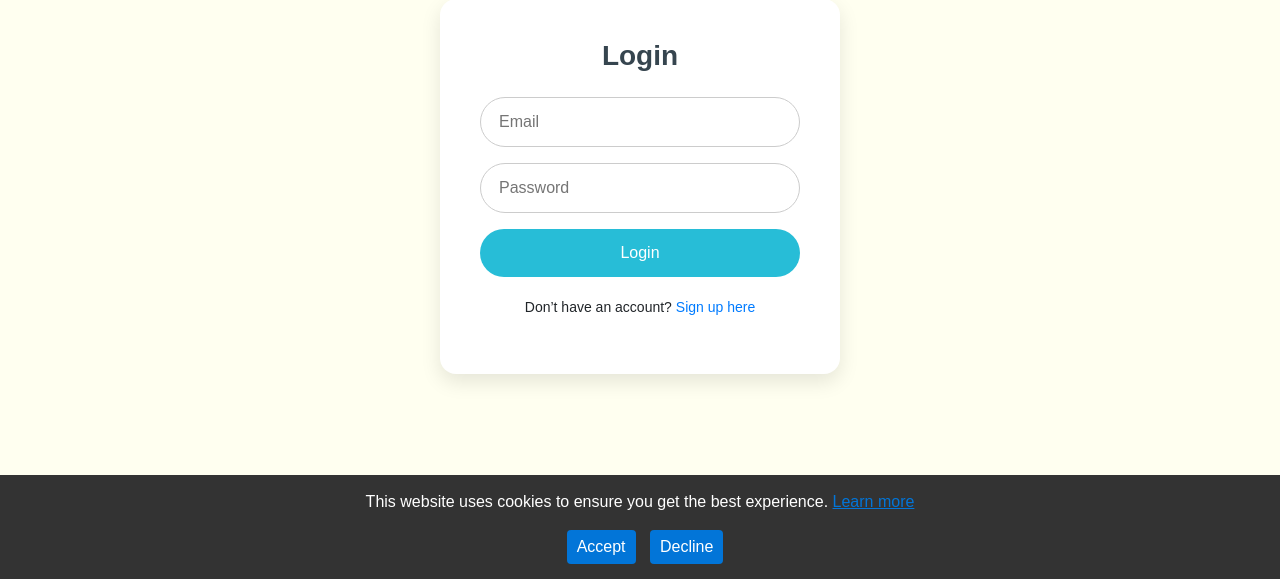
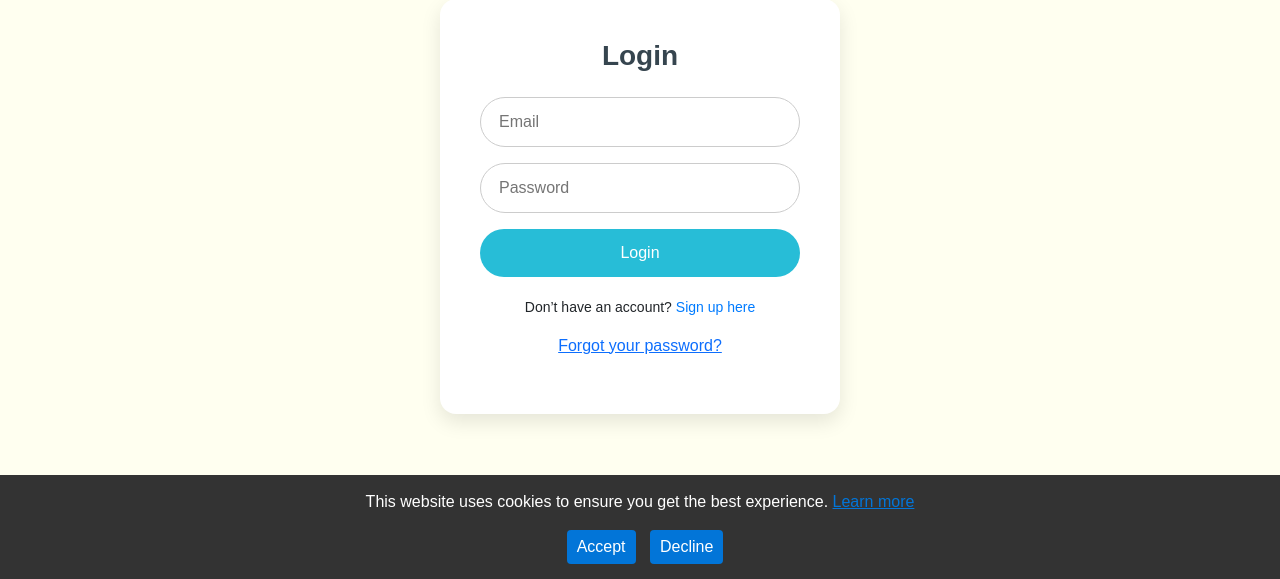
Before and after one commit to EvanG-17/fypSite, a Flask app: page /login in a window 1280 px wide. Shown: the part 221-800 px from the top of the page. Run offline with Flask 3, Linux system fonts and the light colour scheme; parts of the project's set-up code (start-up, migrations or seed data) failed here and were passed over; some libraries are stand-ins or nearby versions.

Commit message:
Password Recovery Working

```diff
--- a/templates/login.html
+++ b/templates/login.html
@@ -8,11 +8,10 @@
     {% with login_flash = get_flashed_messages() %}
         {% if login_flash %}
             <div class="flash-message">
-            {{ login_flash[0] }}
+                {{ login_flash[0] }}
             </div>
         {% endif %}
     {% endwith %}
-
 
     <!-- Login Form -->
     <form method="POST">
@@ -25,5 +24,49 @@
         Don’t have an account?
         <a href="{{ url_for('signup') }}">Sign up here</a>
     </p>
+
+    <p style="margin-top: 10px;">
+        <a href="#" onclick="showPasswordReset()">Forgot your password?</a>
+    </p>
+
+    <!-- Hidden Password Reset Section -->
+    <div id="reset-container" style="display: none; margin-top: 20px;">
+        <input type="email" id="resetEmail" placeholder="Enter your email" class="login-input" required>
+        <button type="button" onclick="resetPassword()" class="login-btn" style="margin-top: 10px;">Reset Password</button>
+        <p id="resetMessage" style="margin-top: 10px; font-size: 14px;"></p>
+    </div>
 </div>
+
+<!-- Firebase Password Reset Script -->
+<script type="module">
+    import { initializeApp } from "https://www.gstatic.com/firebasejs/9.23.0/firebase-app.js";
+    import { getAuth, sendPasswordResetEmail } from "https://www.gstatic.com/firebasejs/9.23.0/firebase-auth.js";
+
+    const firebaseConfig = {
+        apiKey: "AIzaSyBoUCKaswlxAlXTyO_5LCDjl10lEXqKmNg",
+        authDomain: "evanfypworking.firebaseapp.com",
+    };
+
+    const app = initializeApp(firebaseConfig);
+    const auth = getAuth(app);
+
+    window.resetPassword = function () {
+        const email = document.getElementById("resetEmail").value;
+        const message = document.getElementById("resetMessage");
+
+        sendPasswordResetEmail(auth, email)
+            .then(() => {
+                message.style.color = "green";
+                message.innerText = "Password reset email sent!";
+            })
+            .catch((error) => {
+                message.style.color = "red";
+                message.innerText = error.message;
+            });
+    };
+
+    window.showPasswordReset = function () {
+        document.getElementById("reset-container").style.display = "block";
+    };
+</script>
 {% endblock %}
```
